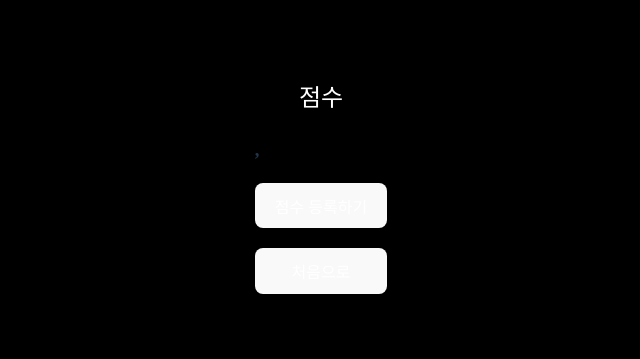
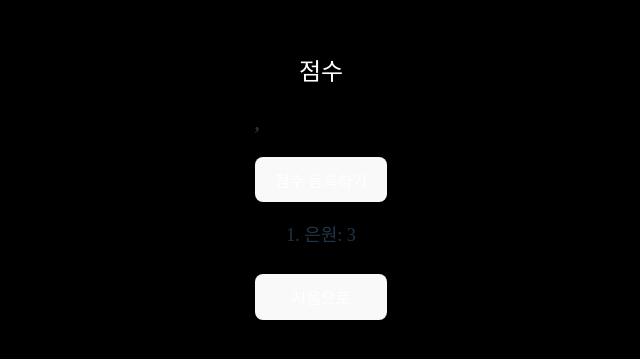
Before and after one commit to seunwon/baseball, a React (Vite) app: page /ranking in a window 1280 px wide. Shown: the part 223-582 px from the top of the page, without its empty margins (319-959 px from the left). Built offline with nearby package versions, Linux system fonts and the light colour scheme; a web font is replaced by a local one.

Commit message:
map 이용해 결과 프린트

```diff
--- a/src/Ranking.tsx
+++ b/src/Ranking.tsx
@@ -3,6 +3,11 @@ import { useNavigate } from "react-router-dom";
 import "./Game.css";
 
 function RankingPage() {
+  interface Ranking {
+    name: string | null;
+    score: string | null;
+  }
+
   const [player, setPlayer] = useState<string | null>("");
   const [score, setScore] = useState<string | null>("");
   const navigate = useNavigate();
@@ -34,6 +39,13 @@ function RankingPage() {
       <button id="pixel" onClick={addArray}>
         점수 등록하기
       </button>
+      <ul>
+        {userRanking.map((ranking, index) => (
+          <li key={index}>
+            {index + 1}. {ranking.name}: {ranking.score}
+          </li>
+        ))}
+      </ul>
       <p></p>
       <button id="pixel" onClick={handleFirstPage}>
         처음으로
```
